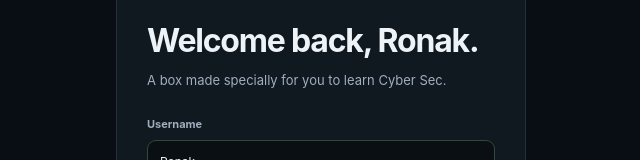
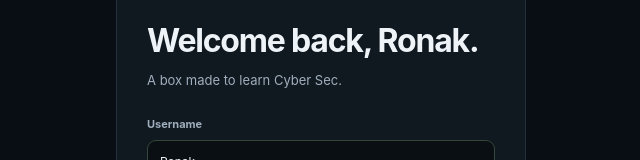
Before and after one commit to NotIcyFalcon/cipher-lab, a Next.js app: page /login in a window 1280 px wide. Shown: the part 258-418 px from the top of the page, without its empty margins (319-959 px from the left). Built offline with nearby package versions, Linux system fonts and the light colour scheme.

Commit message:
Update login tagline

```diff
--- a/src/app/login/page.tsx
+++ b/src/app/login/page.tsx
@@ -55,7 +55,7 @@ export default async function LoginPage({
         </div>
 
         <h1 id="login-title">Welcome back, Ronak.</h1>
-        <p>A box made specially for you to learn Cyber Sec.</p>
+        <p>A box made to learn Cyber Sec.</p>
 
         <form action={login} className="login-form">
           <label className="terminal-code">
```
